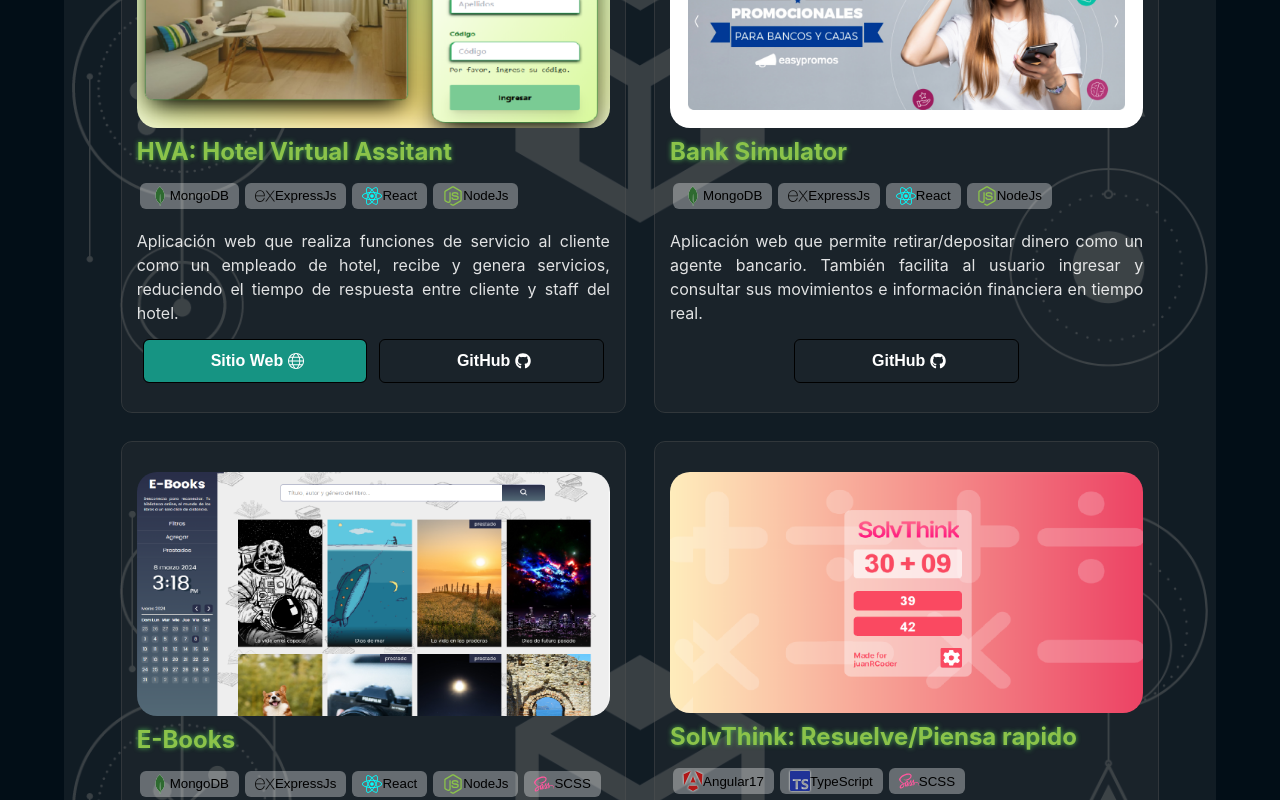
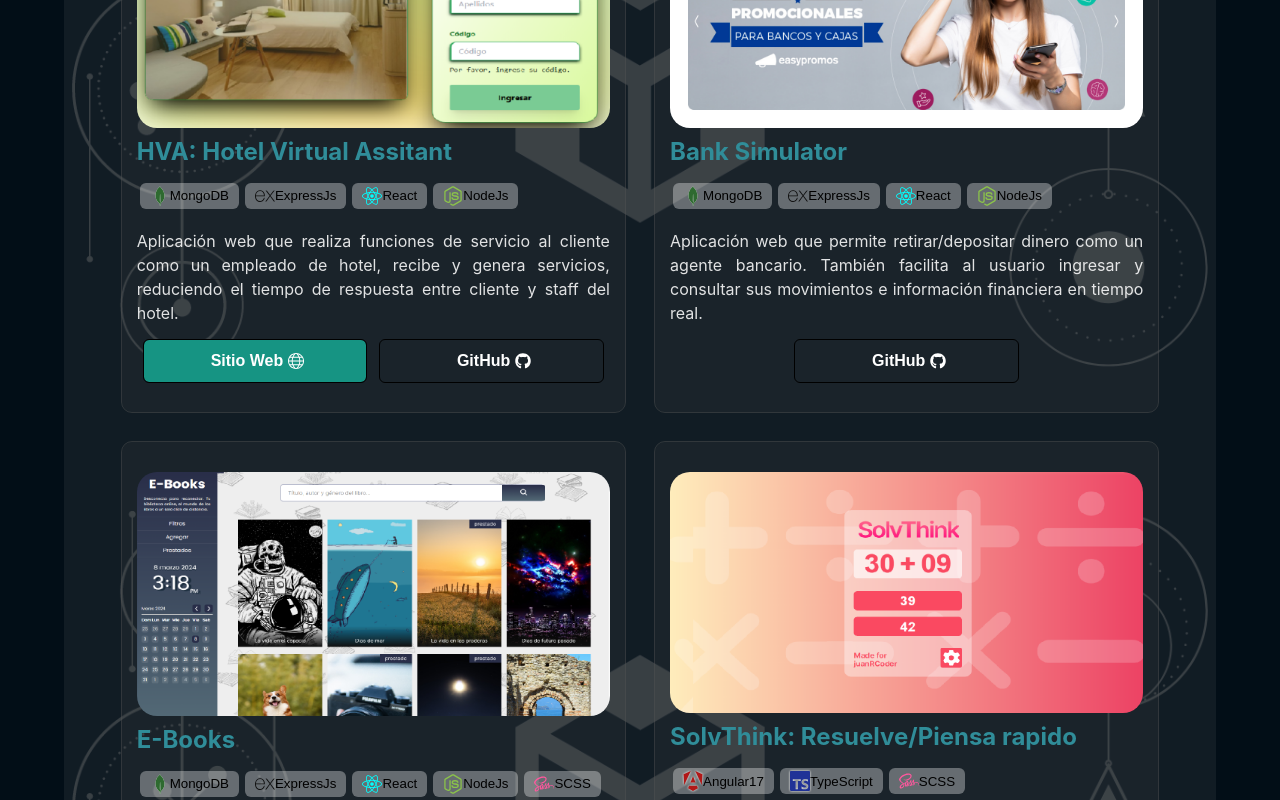
Before and after one commit to juanRCoder/updating-portfolio, a React (Vite) app: page / in a window 1280 px wide. Shown: the part 1720-2520 px from the top of the page. Built offline with nearby package versions, Linux system fonts and the light colour scheme.

Commit message:
fix: change in color h1

```diff
--- a/src/styles/proyectos.scss
+++ b/src/styles/proyectos.scss
@@ -54,9 +54,8 @@
 
       .boxProjectInfo {
         > h1 {
-          color: #8bc34a;
+          color: #308d99;
           margin: 0 auto 8px;
-          text-shadow: 0px 0px 5px #4caf50;
         }
 
         .boxTecnologias {
```
